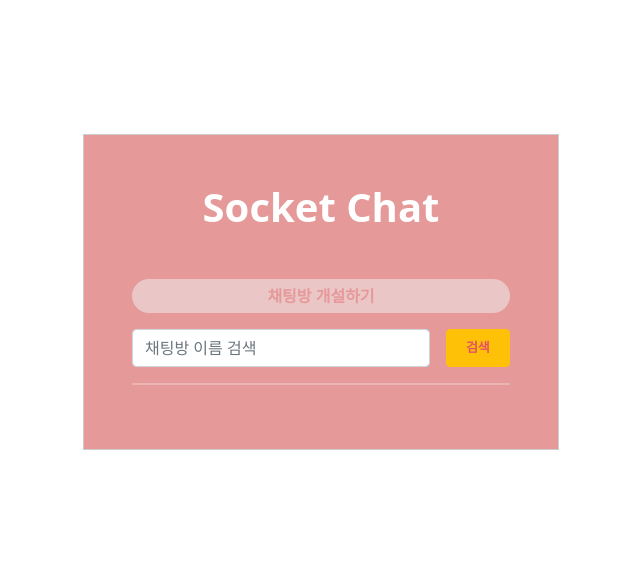
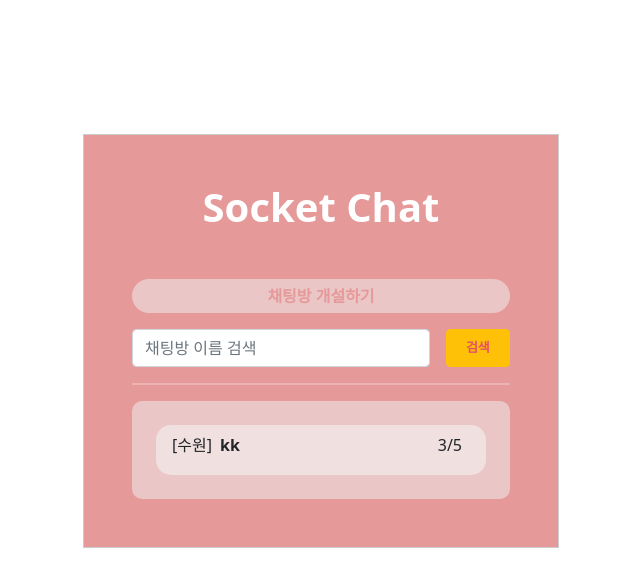
Before and after one commit to sumin21/Socket.io, a React (Create React App) app in the folder client/socket/: page /rooms in a window 1280 px wide. Shown: the top 586 px of the page, without its empty margins (319-959 px from the left). Built offline with nearby package versions, Linux system fonts and the light colour scheme; no server answers.

Commit message:
rooms add button

```diff
--- /dev/null
+++ b/client/socket/src/routes/Room.tsx
@@ -0,0 +1,75 @@
+import "bootstrap/dist/css/bootstrap.min.css";
+
+import React, { useEffect, useState } from "react";
+import { useHistory, useLocation } from "react-router-dom";
+
+import Button from "react-bootstrap/Button";
+import axios from "axios";
+import { io } from "socket.io-client";
+import styled from "styled-components";
+
+const RoomsScroll = styled.div`
+  max-height: 450px;
+  overflow-y: auto;
+`;
+const RoomCss = styled.div`
+  /* color: white; */
+  background-color: #f1e0e0;
+  border-radius: 15px;
+  /* padding-top: 3rem */
+  margin-top: 0.5rem;
+  margin-bottom: 0.5rem;
+  max-width: 500px;
+  min-width: 330px;
+  max-height: 100px;
+  min-height: 50px;
+  padding: 0.5rem 1rem;
+`;
+
+const RoomTitleContainer = styled.div`
+  display: flex;
+  justify-content: space-between;
+`;
+const RoomTitles = styled.div`
+  display: flex;
+`;
+
+const RoomLocation = styled.div`
+  margin-right: 0.5rem;
+`;
+
+const RoomTitle = styled.div`
+  font-size: 16px;
+  font-weight: bold;
+`;
+
+const RoomPeople = styled.div`
+  display: flex;
+  margin-right: 0.5rem;
+`;
+const RoomPeopleCount = styled.div``;
+const RoomPeopleMax = styled.div``;
+
+const Room = (props: any) => {
+  return (
+    <RoomsScroll>
+      {props.countList &&
+        props.countList.map((item: any, i: any) => (
+          <RoomCss key={i}>
+            <RoomTitleContainer>
+              <RoomTitles>
+                <RoomLocation>[수원]</RoomLocation>
+                <RoomTitle>{props.titleProps}</RoomTitle>
+              </RoomTitles>
+              <RoomPeople>
+                <RoomPeopleCount>3</RoomPeopleCount>/
+                <RoomPeopleMax>5</RoomPeopleMax>
+              </RoomPeople>
+            </RoomTitleContainer>
+          </RoomCss>
+        ))}
+    </RoomsScroll>
+  );
+};
+
+export default Room;
--- a/client/socket/src/routes/Rooms.tsx
+++ b/client/socket/src/routes/Rooms.tsx
@@ -4,6 +4,7 @@ import React, { useEffect, useState } from "react";
 import { useHistory, useLocation } from "react-router-dom";
 
 import Button from "react-bootstrap/Button";
+import Room from "./Room";
 import axios from "axios";
 import { io } from "socket.io-client";
 import styled from "styled-components";
@@ -45,10 +46,92 @@ const HrCss = styled.hr`
   height: 2px !important;
 `;
 
+const ChatRoomsContainer = styled.div``;
+
+const ChatRooms = styled.div`
+  background-color: #ebc6c7;
+  border-radius: 10px;
+  /* margin-top: 1rem; */
+  text-align: center;
+  display: flex;
+  flex-wrap: wrap;
+  flex-direction: column; /*수직 정렬*/
+  align-items: center;
+  justify-content: center;
+  padding-top: 1rem;
+  padding-bottom: 1rem;
+  /* height: expression( this.scrollHeight > 99 ? "200px" : "auto" ); */
+`;
+
+const RoomCss = styled.div`
+  /* color: white; */
+  background-color: #f1e0e0;
+  border-radius: 15px;
+  /* padding-top: 3rem */
+  margin-top: 0.5rem;
+  margin-bottom: 0.5rem;
+  max-width: 500px;
+  min-width: 330px;
+  max-height: 100px;
+  min-height: 50px;
+  padding: 0.5rem 1rem;
+`;
+
+const RoomTitleContainer = styled.div`
+  display: flex;
+  justify-content: space-between;
+`;
+const RoomTitles = styled.div`
+  display: flex;
+`;
+
+const RoomLocation = styled.div`
+  margin-right: 0.5rem;
+`;
+
+const RoomTitle = styled.div`
+  font-size: 16px;
+  font-weight: bold;
+`;
+
+const RoomPeople = styled.div`
+  display: flex;
+  margin-right: 0.5rem;
+`;
+const RoomPeopleCount = styled.div``;
+const RoomPeopleMax = styled.div``;
+
 const Rooms = (props: any) => {
+  const [searchValue, setSearchValue] = useState("");
+  const [beforeSearchValue, setBeforeSearchValue] = useState("");
+  const onSearchHandler = (event: any) => {
+    setSearchValue(event.currentTarget.value);
+  };
+
+  const searchClick = (event: any) => {
+    if (beforeSearchValue != searchValue) {
+      console.log(searchValue);
+    } else if (searchValue == "") {
+      //모든 채팅방
+    }
+    setBeforeSearchValue(searchValue);
+  };
+
+  const [countList, setCountList] = useState([0]);
+
+  const onAddDetailDiv = () => {
+    let countArr = [...countList];
+    let counter = countArr.slice(-1)[0];
+    counter += 1;
+    countArr.push(counter); // index 사용 X
+    // countArr[counter] = counter	// index 사용 시 윗줄 대신 사용
+    setCountList(countArr);
+    console.log(countList);
+  };
+
   return (
     <RoomsCss>
-      <ChatStart>채팅방 개설하기</ChatStart>
+      <ChatStart onClick={onAddDetailDiv}>채팅방 개설하기</ChatStart>
       <ChatInputs>
         <ChatInputBox
           type="email"
@@ -57,19 +140,24 @@ const Rooms = (props: any) => {
           id="chat-content"
           aria-describedby="emailHelp"
           placeholder="채팅방 이름 검색"
-          value=""
-          //   onChange={onContentHandler}
+          defaultValue={searchValue}
+          onChange={onSearchHandler}
         />
         <SendBtn
           type="button"
           className="btn btn-warning"
-          //   onClick={() => handleClick(1)}
+          onClick={searchClick}
         >
           검색
         </SendBtn>
       </ChatInputs>
 
       <HrCss />
+      <ChatRoomsContainer>
+        <ChatRooms>
+          <Room countList={countList} titleProps="kk" />
+        </ChatRooms>
+      </ChatRoomsContainer>
     </RoomsCss>
   );
 };
```
